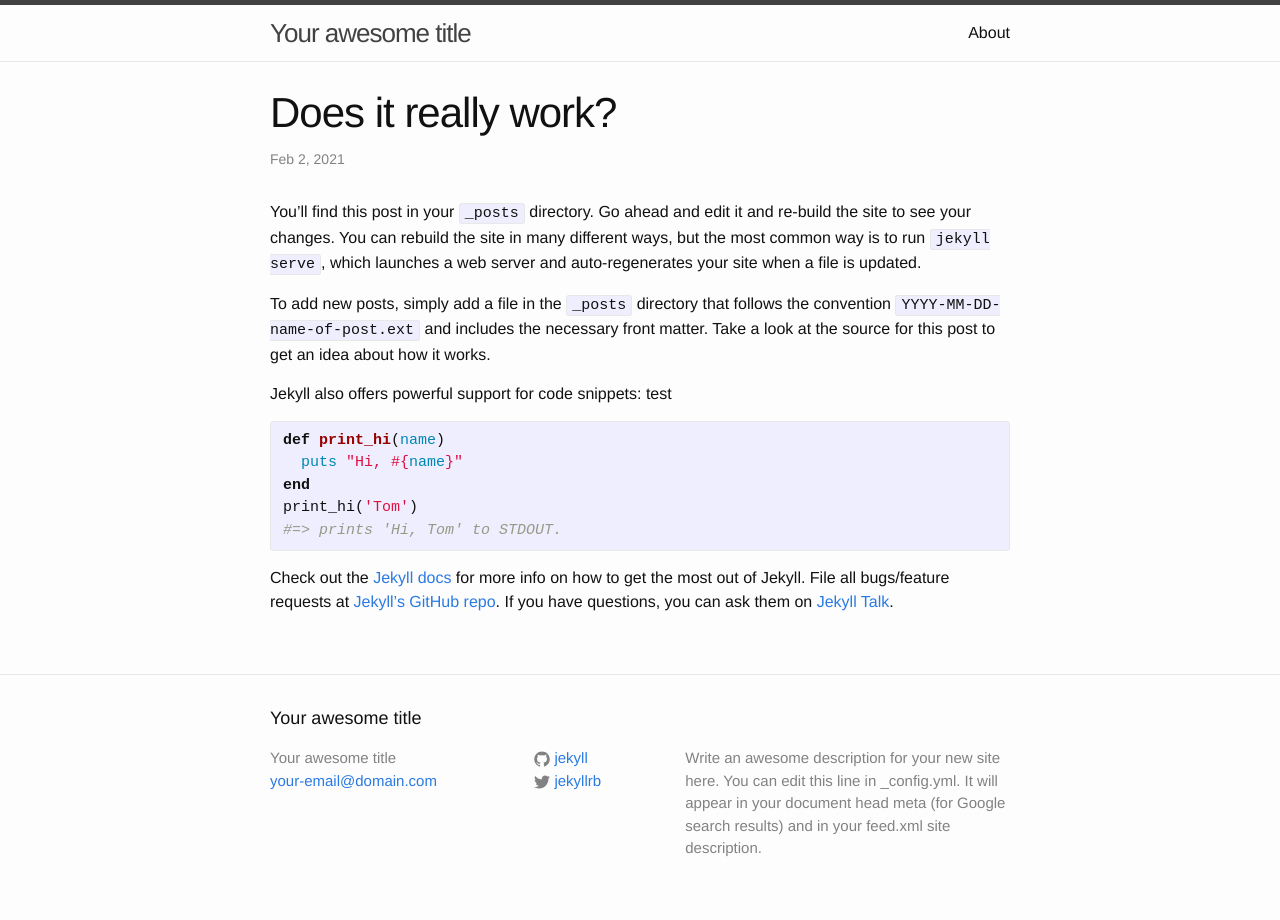
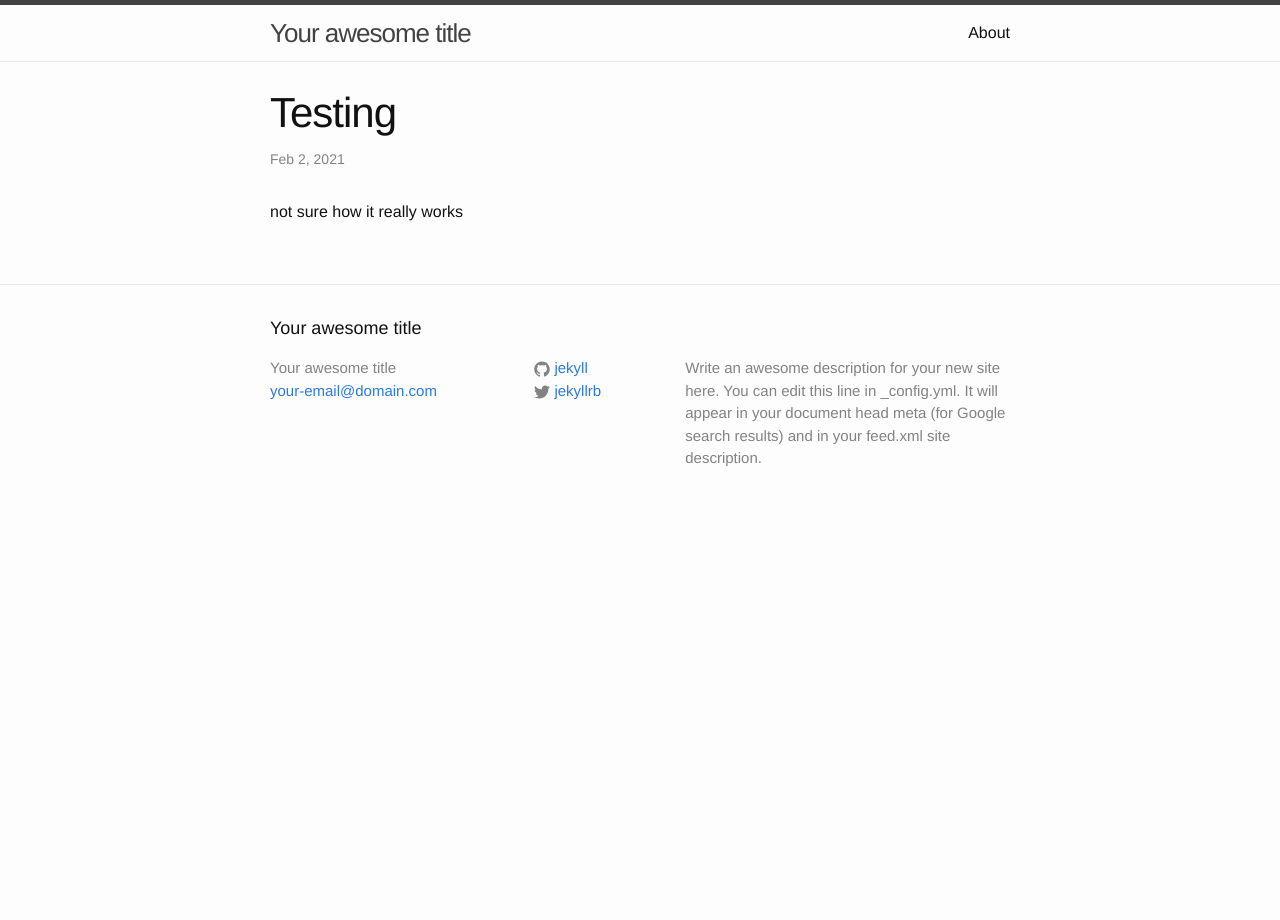
Before and after one commit to normalno-maker/normalno-maker.github.io, a Jekyll site: the page built from _posts/2021-02-02-testing.markdown, in a window 1280 px wide. Built offline with Jekyll 4.4.1, drawn with Linux system fonts in a browser that asks for light colours; our own code applies the rules of GitHub Pages for plain Markdown files.

Commit message:
Update 2021-02-02-testing.markdown

```diff
--- a/_posts/2021-02-02-testing.markdown
+++ b/_posts/2021-02-02-testing.markdown
@@ -1,25 +1 @@
----
-layout: post
-title:  "Does it really work?"
-date:   2021-02-02 14:08:05 +0100
-categories: jekyll update
----
-You’ll find this post in your `_posts` directory. Go ahead and edit it and re-build the site to see your changes. You can rebuild the site in many different ways, but the most common way is to run `jekyll serve`, which launches a web server and auto-regenerates your site when a file is updated.
-
-To add new posts, simply add a file in the `_posts` directory that follows the convention `YYYY-MM-DD-name-of-post.ext` and includes the necessary front matter. Take a look at the source for this post to get an idea about how it works.
-
-Jekyll also offers powerful support for code snippets:
-test
-{% highlight ruby %}
-def print_hi(name)
-  puts "Hi, #{name}"
-end
-print_hi('Tom')
-#=> prints 'Hi, Tom' to STDOUT.
-{% endhighlight %}
-
-Check out the [Jekyll docs][jekyll-docs] for more info on how to get the most out of Jekyll. File all bugs/feature requests at [Jekyll’s GitHub repo][jekyll-gh]. If you have questions, you can ask them on [Jekyll Talk][jekyll-talk].
-
-[jekyll-docs]: http://jekyllrb.com/docs/home
-[jekyll-gh]:   https://github.com/jekyll/jekyll
-[jekyll-talk]: https://talk.jekyllrb.com/
+not sure how it really works
```
